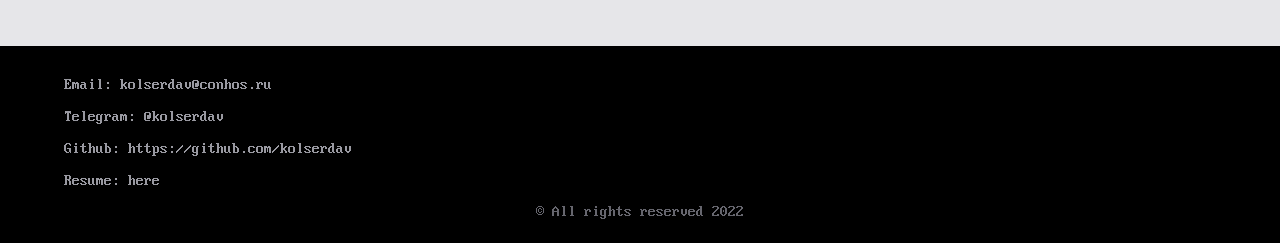
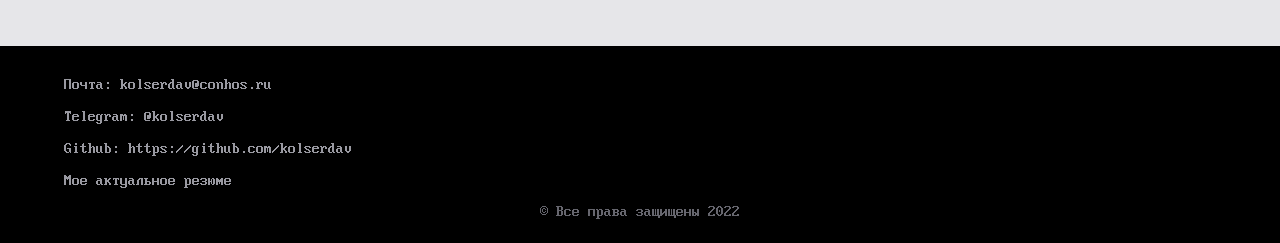
Before and after one commit to kolserdav/portfolio, a Next.js app: page / in a window 1280 px wide. Shown: the part 1806-2049 px from the top of the page. Built offline with nearby package versions, Linux system fonts and the light colour scheme; no server answers; the database is empty.

Commit message:
translate footer

```diff
--- a/components/Cloud/Cloud.tsx
+++ b/components/Cloud/Cloud.tsx
@@ -12,14 +12,15 @@ import Image from 'next/image';
 import s from './Cloud.module.scss';
 import { CONHOS_REFERAL_LINK } from '../../utils';
 import ConhosLogo from '../../images/conhos/banner.png';
+import ConhosLogoEn from '../../images/conhos/banner-en.png';
+import { useRouter } from 'next/router';
 
-interface CloudProps {
-  cloudTitle: string;
-  cloudContent: string;
-}
+const Cloud = (props: { cloudTitle: string; cloudContent: string }) => {
+  const { cloudTitle, cloudContent } = props;
 
-const Cloud = (props: CloudProps) => {
-  const { cloudTitle, cloudContent } = props;
+  const router = useRouter();
+  const { locale } = router;
+
   return (
     <section className={s.wrapper}>
       <div className={s.container}>
@@ -27,8 +28,16 @@ const Cloud = (props: CloudProps) => {
           <h2 className={s.title}>{cloudTitle}</h2>
           <p className={s.content} dangerouslySetInnerHTML={{ __html: cloudContent }} />
         </div>
-        <a target="__blank" className={s.image} href={CONHOS_REFERAL_LINK}>
-          <Image src={ConhosLogo} width={320} alt="conhos banner" />
+        <a
+          target="__blank"
+          className={s.image}
+          href={locale === 'ru' ? CONHOS_REFERAL_LINK : `${CONHOS_REFERAL_LINK}/en-US`}
+        >
+          <Image
+            src={locale === 'ru' ? ConhosLogo : ConhosLogoEn}
+            width={320}
+            alt="conhos banner"
+          />
         </a>
       </div>
     </section>
--- a/components/Footer/Footer.tsx
+++ b/components/Footer/Footer.tsx
@@ -28,7 +28,7 @@ const Footer = () => {
       <div className={s.container}>
         <div className={s.links}>
           <div className={s.link}>
-            Email:{' '}
+            {locale === 'ru' ? 'Почта:' : 'Email:'}{' '}
             <a target="_blank" href={`mailto:${email}`}>
               {email}
             </a>
@@ -46,14 +46,14 @@ const Footer = () => {
             </a>
           </div>
           <div className={s.link}>
-            Resume:{' '}
             <Link rel="noreferrer" href={locale === 'ru' ? '/resume' : '/en/resume'}>
-              here
+              {locale === 'ru' ? 'Мое актуальное резюме' : 'My current resume'}
             </Link>
           </div>
         </div>
         <div className={s.copyright}>
-          © All rights reserved 2022{currentYear !== 0 && ` - ${currentYear}`}
+          © {locale === 'ru' ? 'Все права защищены' : 'All rights reserved'} 2022
+          {currentYear !== 0 && ` - ${currentYear}`}
         </div>
       </div>
     </footer>
--- a/next.config.js
+++ b/next.config.js
@@ -1,5 +1,4 @@
 /** @type {import('next').NextConfig} */
-// eslint-disable-next-line no-console
 console.info('Images domain: ', process.env.IMAGES_DOMAIN);
 module.exports = {
   reactStrictMode: true,
--- a/pages/index.tsx
+++ b/pages/index.tsx
@@ -28,7 +28,8 @@ interface HomeProps {
   >;
 }
 
-const Home: NextPage<HomeProps> = ({ page }: HomeProps) => {
+const Home: NextPage<HomeProps> = (props: HomeProps) => {
+  const { page } = props;
   const { data } = page;
 
   const _data = data || {
```
Also changed, not shown: images/conhos/banner-en.png (added).
